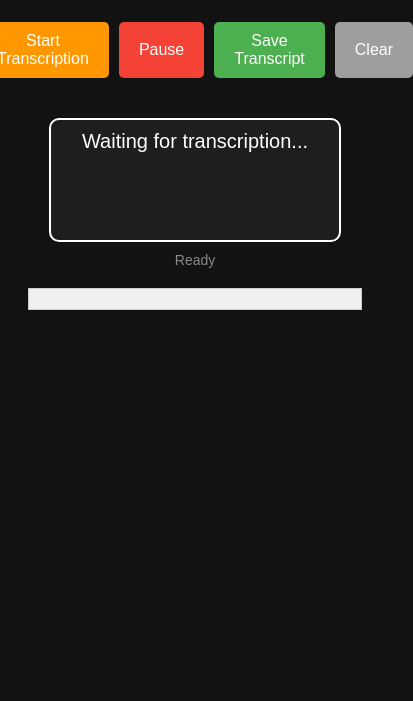
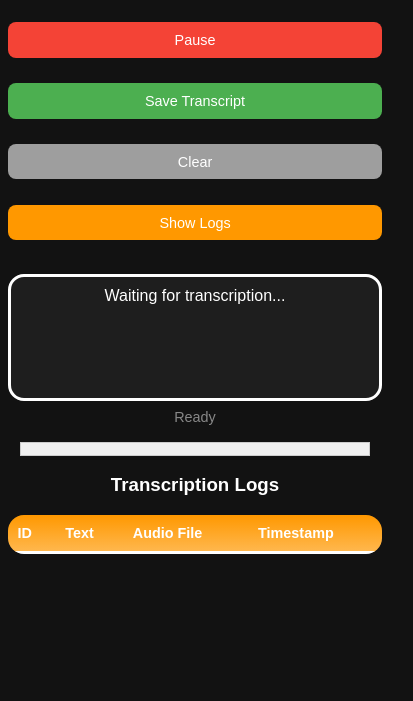
Before and after one commit to DrCet/Personal-AI-Logger, a plain HTML site: page frontend/index.html in a window 390 px wide. Shown: the part 143-844 px from the top of the page, 413 px wide, since content can reach past the window. Drawn offline with Linux system fonts and the light colour scheme; files whose address does not match are found by name.

Commit message:
14 March 2025

```diff
--- a/frontend/index.html
+++ b/frontend/index.html
@@ -5,42 +5,48 @@
     <meta name="viewport" content="width=device-width, initial-scale=1.0">
     <title>Real-Time Transcription</title>
     <style>
+        /* Base styles */
         #debugOutput {
-        margin-top: 20px;
-        padding: 10px;
-        background: #f0f0f0;
-        border: 1px solid #ccc;
-        font-family: monospace;
-        max-height: 200px;
-        overflow-y: auto;
+            margin-top: 2vh;
+            padding: 1.5vw;
+            background: #f0f0f0;
+            border: 0.1rem solid #ccc;
+            font-family: monospace;
+            max-height: 20vh;
+            overflow-y: auto;
+            width: 90%;
+            margin-left: auto;
+            margin-right: auto;
         }
         body {
             background-color: #121212;
             color: #ffffff;
             font-family: Arial, sans-serif;
             text-align: center;
-            padding: 20px;
+            padding: 2vw;
+            margin: 0; /* Remove default margin */
         }
         #transcription {
-            margin-top: 20px;
-            font-size: 20px;
-            padding: 10px;
-            border: 2px solid #ffffff;
-            border-radius: 10px;
+            margin-top: 2vh;
+            font-size: 1.5rem;
+            padding: 1.5vw;
+            border: 0.2rem solid #ffffff;
+            border-radius: 1rem;
             background-color: #1e1e1e;
-            min-height: 100px;
-            width: 80%;
+            min-height: 15vh;
+            width: 85%;
             display: inline-block;
+            box-sizing: border-box;
         }
         button {
             background-color: #ff9800;
             color: white;
             border: none;
-            padding: 10px 20px;
-            font-size: 16px;
+            padding: 1.5vw 3vw;
+            font-size: 1.2rem;
             cursor: pointer;
-            border-radius: 5px;
-            margin-top: 20px;
+            border-radius: 0.5rem;
+            margin-top: 2vh;
         }
         button:disabled {
             background-color: #555;
@@ -49,18 +55,19 @@
         .button-container {
             display: flex;
             justify-content: center;
-            gap: 10px;
-            margin: 20px 0;
+            gap: 1vw;
+            margin: 2vh 0;
+            flex-wrap: wrap; /* Allow wrapping on small screens */
         }
 
         .control-button {
             background-color: #ff9800;
             color: white;
             border: none;
-            padding: 10px 20px;
-            font-size: 16px;
+            padding: 1.5vw 3vw;
+            font-size: 1.2rem;
             cursor: pointer;
-            border-radius: 5px;
+            border-radius: 0.5rem;
             transition: background-color 0.3s;
         }
 
@@ -82,12 +89,99 @@
         }
 
         .status-indicator {
-            font-size: 14px;
-            margin-top: 10px;
+            font-size: 1rem;
+            margin-top: 1vh;
             color: #888;
         }
+        #logsTableContainer {
+            margin-top: 2vh;
+            width: 90%;
+            margin-left: auto;
+            margin-right: auto;
+        }
+        table {
+            width: 100%;
+            border-collapse: collapse;
+            margin-top: 1vh;
+            background: linear-gradient(to bottom, #1e1e1e, #2c2c2c);
+            border-radius: 1rem;
+            overflow: hidden;
+        }
+        th {
+            background: linear-gradient(to bottom, #ff9800, #ffb74d);
+            color: #ffffff;
+            padding: 1.5vw;
+            text-align: left;
+            border-bottom: 0.2rem solid #ffffff;
+            font-size: 1.2rem;
+        }
+        td {
+            padding: 1.2vw;
+            text-align: left;
+            border-bottom: 0.1rem solid #444;
+            color: #e0e0e0;
+            font-size: 1rem;
+        }
+        audio {
+            width: 100%;
+            background: #1e1e1e;
+            border-radius: 0.5rem;
+        }
 
+        /* Media Queries for Responsiveness */
+        @media (max-width: 768px) { /* Tablet and smaller */
+            #transcription {
+                width: 95%;
+                font-size: 1.2rem;
+                padding: 2vw;
+            }
+            button, .control-button {
+                font-size: 1rem;
+                padding: 2vw 4vw;
+            }
+            th {
+                font-size: 1rem;
+                padding: 2vw;
+            }
+            td {
+                font-size: 0.9rem;
+                padding: 1.5vw;
+            }
+            .button-container {
+                flex-direction: column;
+                gap: 1vh;
+            }
+            #logsTableContainer {
+                width: 100%;
+            }
+        }
 
+        @media (max-width: 480px) { /* Mobile */
+            #transcription {
+                width: 100%;
+                font-size: 1rem;
+                padding: 2.5vw;
+            }
+            button, .control-button {
+                font-size: 0.9rem;
+                padding: 2.5vw 5vw;
+            }
+            th {
+                font-size: 0.9rem;
+                padding: 2.5vw;
+            }
+            td {
+                font-size: 0.8rem;
+                padding: 2vw;
+            }
+            .status-indicator {
+                font-size: 0.9rem;
+            }
+            #debugOutput {
+                font-size: 0.8rem;
+                max-height: 15vh;
+            }
+        }
     </style>
 </head>
 <body>
@@ -97,10 +191,25 @@
         <button id="pauseButton" class="control-button pause" disabled>Pause</button>
         <button id="saveButton" class="control-button save" disabled>Save Transcript</button>
         <button id="clearButton" class="control-button clear" disabled>Clear</button>
+        <button id="showLogsButton">Show Logs</button>
     </div>
     <div id="transcription">Waiting for transcription...</div>
     <div id="status" class="status-indicator"></div>
     <div id="debugOutput"></div>
+    <div id="logsTableContainer">
+        <h3>Transcription Logs</h3>
+        <table id="logsTable">
+            <thead>
+                <tr>
+                    <th>ID</th>
+                    <th>Text</th>
+                    <th>Audio File</th>
+                    <th>Timestamp</th>
+                </tr>
+            </thead>
+            <tbody id="logsTableBody"></tbody>
+        </table>
+    </div>
     <script src="/static/scripts.js"></script>
 </body>
 </html>
```
Also changed, not shown: requirements.txt (added), 2 other files.
